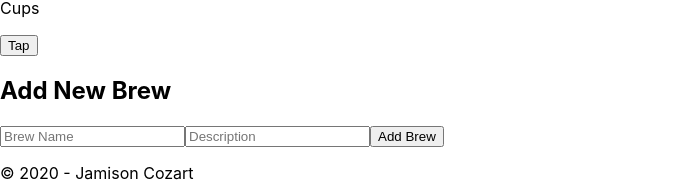
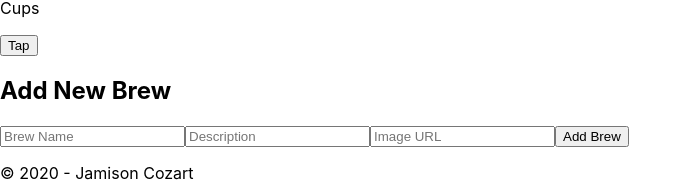
Before and after one commit to jamisoncozart/FastReactionCoffeeRedux, a React (Create React App) app: page / in a window 1280 px wide. Shown: the part 3046-3242 px from the top of the page, without its empty margins (0-692 px from the left). Built offline with nearby package versions, Linux system fonts and the light colour scheme.

Commit message:
Update NewCoffeeFrom component to create new Coffee object and add to state

```diff
--- a/src/Components/Body/NewCoffeeForm/NewCoffeeForm.js
+++ b/src/Components/Body/NewCoffeeForm/NewCoffeeForm.js
@@ -1,11 +1,25 @@
 import React from 'react';
+import { v4 } from 'uuid';
 
 const NewCoffeeForm = props => {
+
+  function handleNewBrewSubmit(event) {
+    event.preventDefault();
+    props.onNewBrewCreation({
+      id: v4(),
+      name: event.target.Name.value,
+      description: event.target.Description.value,
+      image: event.target.Image.value,
+      quantity: 20
+    });
+  }
+
   return (
-    <form className="NewCoffeeForm">
+    <form onSubmit={handleNewBrewSubmit} className="NewCoffeeForm">
       <h2>Add New Brew</h2>
       <input placeholder="Brew Name" name="Name" />
       <input placeholder="Description" name="Description" />
+      <input placeholder="Image URL" name="Image" />
       <button>Add Brew</button>
     </form>
   )
```
